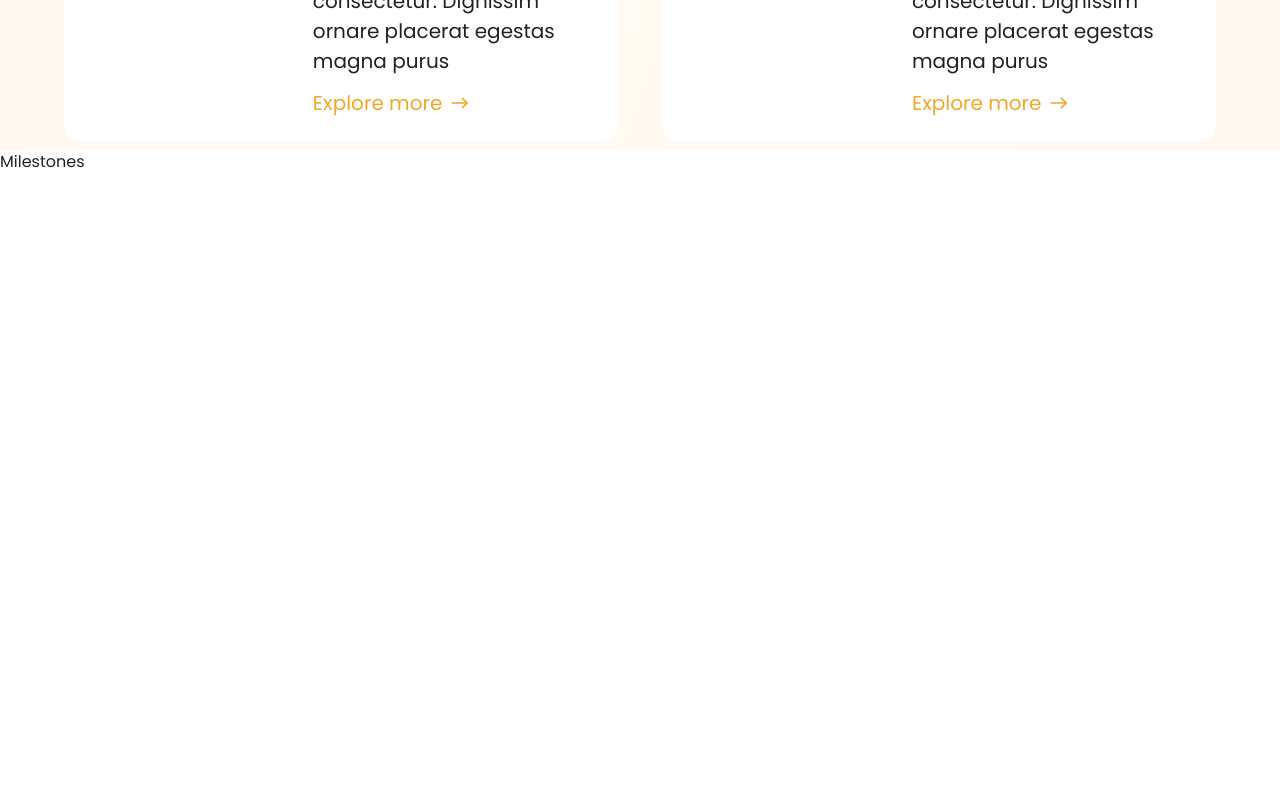
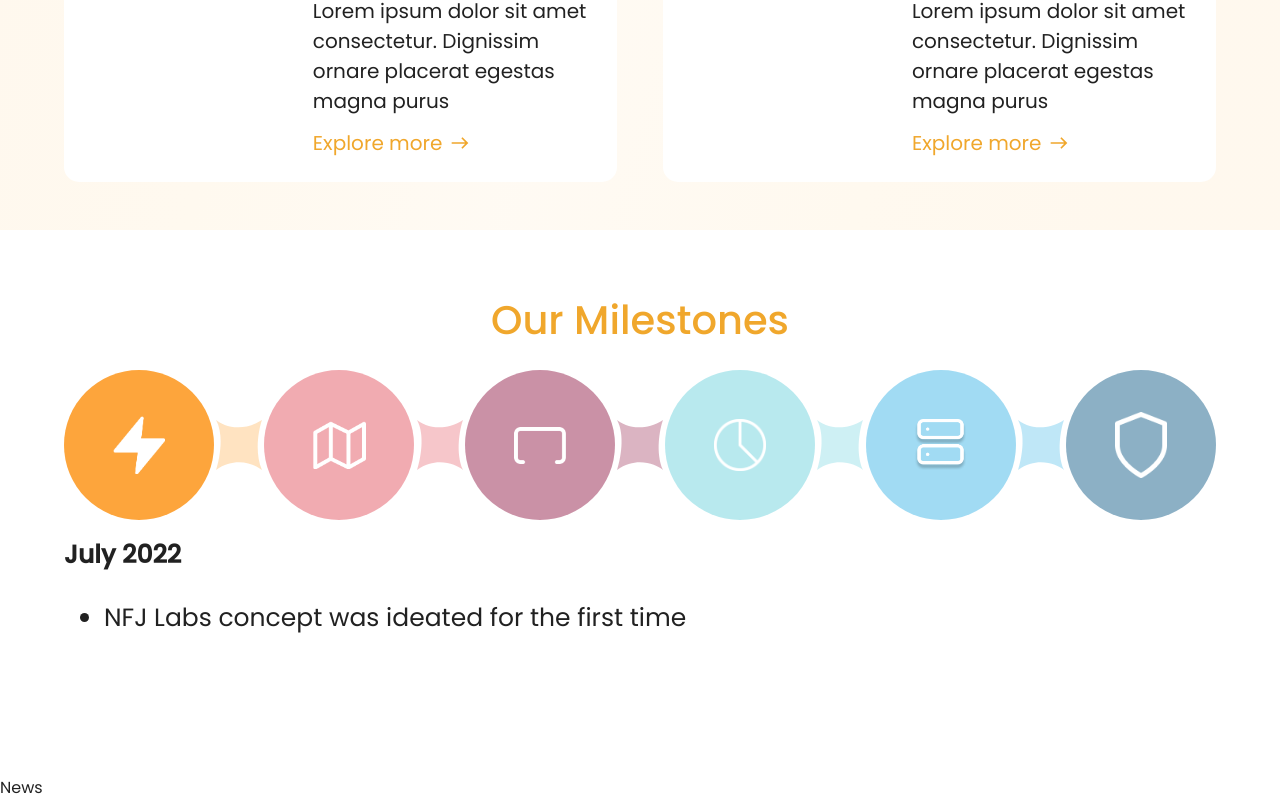
Before and after one commit to ArtisticJewellers/nfjlabs-website, a React (Create React App) app: page /about in a window 1280 px wide. Shown: the part 660-1460 px from the top of the page. Before the commit the page ends 834 px from the top, so only its background shows below. Built offline with nearby package versions, Linux system fonts and the light colour scheme.

Commit message:
add milestones section

```diff
--- a/src/components/common/Centered.js
+++ b/src/components/common/Centered.js
@@ -1,7 +1,7 @@
 import { Box } from "@mui/material";
 import React from "react";
 
-const Centered = ({ children }) => {
+const Centered = ({ children, bothAxis }) => {
   return (
     <Box
       sx={{
@@ -9,6 +9,7 @@ const Centered = ({ children }) => {
         alignItems: "center",
         justifyContent: "center",
         flexDirection: "column",
+        height: bothAxis ? "100%" : undefined,
       }}
     >
       {children}
--- a/src/components/common/Headding.js
+++ b/src/components/common/Headding.js
@@ -1,24 +1,27 @@
 import { Typography } from "@mui/material";
 import React from "react";
 
-const Headding = ({ text, children, size }) => {
+const Heading = ({ text, children, size, color }) => {
   const fontSize = {
     s1: { xs: "20px", sm: "30px", md: "40px" },
     s2: { xs: "17px", sm: "25px", md: "35px" },
   };
+
+  const defaultFontSize = { xs: "25px", sm: "35px", md: "48px" };
+  const defaultMarginY = { xs: "10px", sm: "20px", md: "20px" };
+
   return (
     <Typography
       sx={{
         fontWeight: 500,
-        fontSize: size
-          ? fontSize[size]
-          : { xs: "25px", sm: "35px", md: "48px" },
-        marginY: { xs: "10px", sm: "20px", md: "20px" },
+        fontSize: size ? fontSize[size] : defaultFontSize,
+        marginY: defaultMarginY,
+        color: color || undefined,
       }}
     >
-      {text ? text : children}
+      {text || children}
     </Typography>
   );
 };
 
-export default Headding;
+export default Heading;
--- a/src/pages/about/index.js
+++ b/src/pages/about/index.js
@@ -2,14 +2,18 @@ import React from "react";
 import OurVision from "./vision";
 import { Box } from "@mui/material";
 import Milestones from "./milestones";
+import News from "./news";
 
 const About = () => {
-  return <>
-  <Box sx={{ mt: 10 }} />
+  return (
+    <>
+      <Box sx={{ mt: 10 }} />
 
-  <OurVision />
-  <Milestones />
-  </>
+      <OurVision />
+      <Milestones />
+      <News />
+    </>
+  );
 };
 
 export default About;
--- /dev/null
+++ b/src/pages/about/milestones/Connector.js
@@ -0,0 +1,28 @@
+import { Box } from "@mui/material";
+import React from "react";
+
+const Connector = ({ color }) => {
+  return (
+    <Box
+      sx={{
+        width: { xs: "15px", sm: "25px", md: "50px" },
+        height: { xs: "15px", sm: "25px", md: "50px" },
+      }}
+    >
+      <svg
+        width="100%"
+        height="100%"
+        viewBox="0 0 45 49"
+        fill="none"
+        xmlns="http://www.w3.org/2000/svg"
+      >
+        <path
+          d="M45 0C24.6774 13.0667 6.53226 5.44444 0 0C8.12903 14.6347 3.3871 38.7644 0 49C19.1613 35.4107 37.9839 43.3378 45 49C37.4516 31.752 41.8548 9.14667 45 0Z"
+          fill={color}
+        />
+      </svg>
+    </Box>
+  );
+};
+
+export default Connector;
--- /dev/null
+++ b/src/pages/about/milestones/MilestoneInfo.js
@@ -0,0 +1,38 @@
+import { Box, Typography } from "@mui/material";
+import React from "react";
+
+const MilestoneInfo = ({ title, list }) => {
+  return (
+    <>
+      <Box
+        sx={{
+          marginTop: 2,
+          height: { xs: "100px", sm: "150px", md: "200px", lg: "200px" },
+        }}
+      >
+        <Typography
+          sx={{
+            fontWeight: "600",
+            fontSize: { xs: "10px", sm: "15px", md: "20px", lg: "25px" },
+          }}
+        >
+          {title}
+        </Typography>
+        <Typography
+          sx={{
+            fontWeight: "400",
+            fontSize: { xs: "10px", sm: "15px", md: "20px", lg: "25px" },
+          }}
+        >
+          <ul>
+            {list.map((li) => (
+              <li>{li}</li>
+            ))}
+          </ul>
+        </Typography>
+      </Box>
+    </>
+  );
+};
+
+export default MilestoneInfo;
--- /dev/null
+++ b/src/pages/about/milestones/MilestoneRadioBtn.js
@@ -0,0 +1,77 @@
+import React, { useState } from "react";
+import { Box } from "@mui/material";
+import Centered from "../../../components/common/Centered";
+import Row from "../../../components/common/Row";
+import idea from "../../../assets/about/milestones/idea.png";
+import visit from "../../../assets/about/milestones/visit.png";
+import website from "../../../assets/about/milestones/website.png";
+import pastVisit from "../../../assets/about/milestones/pastVisit.png";
+import sign from "../../../assets/about/milestones/sign.png";
+import audit from "../../../assets/about/milestones/audit.png";
+import connector from "../../../assets/about/milestones/connector.svg";
+import Connector from "./Connector";
+
+const MilestoneRadioBtn = ({ onChange }) => {
+  const [activeBtn, setActiveBtn] = useState(0);
+  const milestonesData = [
+    { img: idea, bg: "#FDA53C" },
+    { img: visit, bg: "#E14956" },
+    { img: website, bg: "#8C103E" },
+    { img: pastVisit, bg: "#64D0DB" },
+    { img: sign, bg: "#33B1E4" },
+    { img: audit, bg: "#065382" },
+  ];
+
+  const Milestone = ({ img, bg, index }) => {
+    const onClick = () => {
+      setActiveBtn(index);
+      onChange(index);
+    };
+    return (
+      <>
+        <Box
+          onClick={onClick}
+          sx={{
+            background: index == activeBtn ? bg : `${bg}75`,
+            height: { xs: "45px", sm: "70px", md: "100px", lg: "150px" },
+            width: { xs: "45px", sm: "70px", md: "100px", lg: "150px" },
+            borderRadius: "50%",
+            cursor: "pointer",
+            transition: {
+              backgroundColor: {
+                duration: "0.5s",
+                easing: "ease-in-out",
+              },
+            },
+          }}
+        >
+          <Centered bothAxis>
+            <img src={img} width="35%" />
+          </Centered>
+        </Box>
+      </>
+    );
+  };
+  return (
+    <>
+      <Row sx={{ justifyContent: "center" }}>
+        {milestonesData.map((data, index) => (
+          <>
+            <Milestone {...data} index={index} />
+            {index < milestonesData.length - 1 ? (
+              <>
+                <Box flexGrow={1} />
+                <Connector color={`${data.bg}50`} />
+                <Box flexGrow={1} />
+              </>
+            ) : (
+              ""
+            )}
+          </>
+        ))}
+      </Row>
+    </>
+  );
+};
+
+export default MilestoneRadioBtn;
--- a/src/pages/about/milestones/index.js
+++ b/src/pages/about/milestones/index.js
@@ -1,7 +1,73 @@
-import React from "react";
+import { Container, Typography } from "@mui/material";
+import React, { useState } from "react";
+import MilestoneRadioBtn from "./MilestoneRadioBtn";
+import MilestoneInfo from "./MilestoneInfo";
+import Centered from "../../../components/common/Centered";
+import Headding from "../../../components/common/Headding";
 
 const Milestones = () => {
-  return <div>Milestones</div>;
+  const milestonesData = [
+    {
+      title: "July 2022",
+      list: ["NFJ Labs concept was ideated for the first time "],
+    },
+    {
+      title: "Sepember 2022",
+      list: [
+        "Visited Vicenzaro in Italy",
+        "Talked to artists and gathered information: During the visit to Vicenzaro in Italy",
+      ],
+    },
+    {
+      title: "December 2022",
+      list: [
+        "Website launch: Sometime in December (specific date not provided)",
+        "Metaverse POC ready: Sometime in December (specific date not provided)",
+        "incubate",
+      ],
+    },
+    {
+      title: "January 2023",
+      list: [
+        "Visited Vicenzaoro: Sometime in the past ",
+        "Experience in the virtual way in metaverse",
+        "new collaborations happened",
+      ],
+    },
+    {
+      title: "March 2023",
+      list: [
+        "MOU sign with Pearl Pharma in Bahrain",
+        "MOU sign with European sports jewellery company",
+      ],
+    },
+    {
+      title: "May 2023",
+      list: [
+        "MOUs were signed with Web3 merch company for silver coins",
+        "Smart contracts were audited by Quill Audits",
+        "Beta version of NFT Marketplace was made live",
+      ],
+    },
+  ];
+  const [milestoneInfo, setMilestoneInfo] = useState(milestonesData[0]);
+  return (
+    <>
+      <Container sx={{paddingY:5}}>
+        <Centered>
+          <Headding color="#F0A72C" size="s1">
+            Our Milestones
+          </Headding>
+        </Centered>
+        <MilestoneRadioBtn
+          onChange={(index) => {
+            setMilestoneInfo(milestonesData[index]);
+          }}
+        />
+        <MilestoneInfo {...milestoneInfo} />
+      </Container>
+    </>
+  );
 };
 
 export default Milestones;
--- /dev/null
+++ b/src/pages/about/news/index.js
@@ -0,0 +1,7 @@
+import React from "react";
+
+const News = () => {
+  return <div>News</div>;
+};
+
+export default News;
--- a/src/pages/about/vision/index.js
+++ b/src/pages/about/vision/index.js
@@ -10,6 +10,7 @@ const OurVision = () => {
     <>
       <Box
         sx={{
+          paddingY:5,
           background:
             "linear-gradient(106.61deg, rgba(255, 218, 164, 0.19) 8.3%, #FFF9EF 28.06%, rgba(255, 218, 164, 0.13) 48.66%, #FFF9EF 71.79%, rgba(255, 218, 164, 0.19) 89.02%)",
         }}
```
Also changed, not shown: src/assets/about/milestones/connector.svg (added), src/assets/about/milestones/idea.png (renamed from src/assets/about/milestones/Vector.png).
